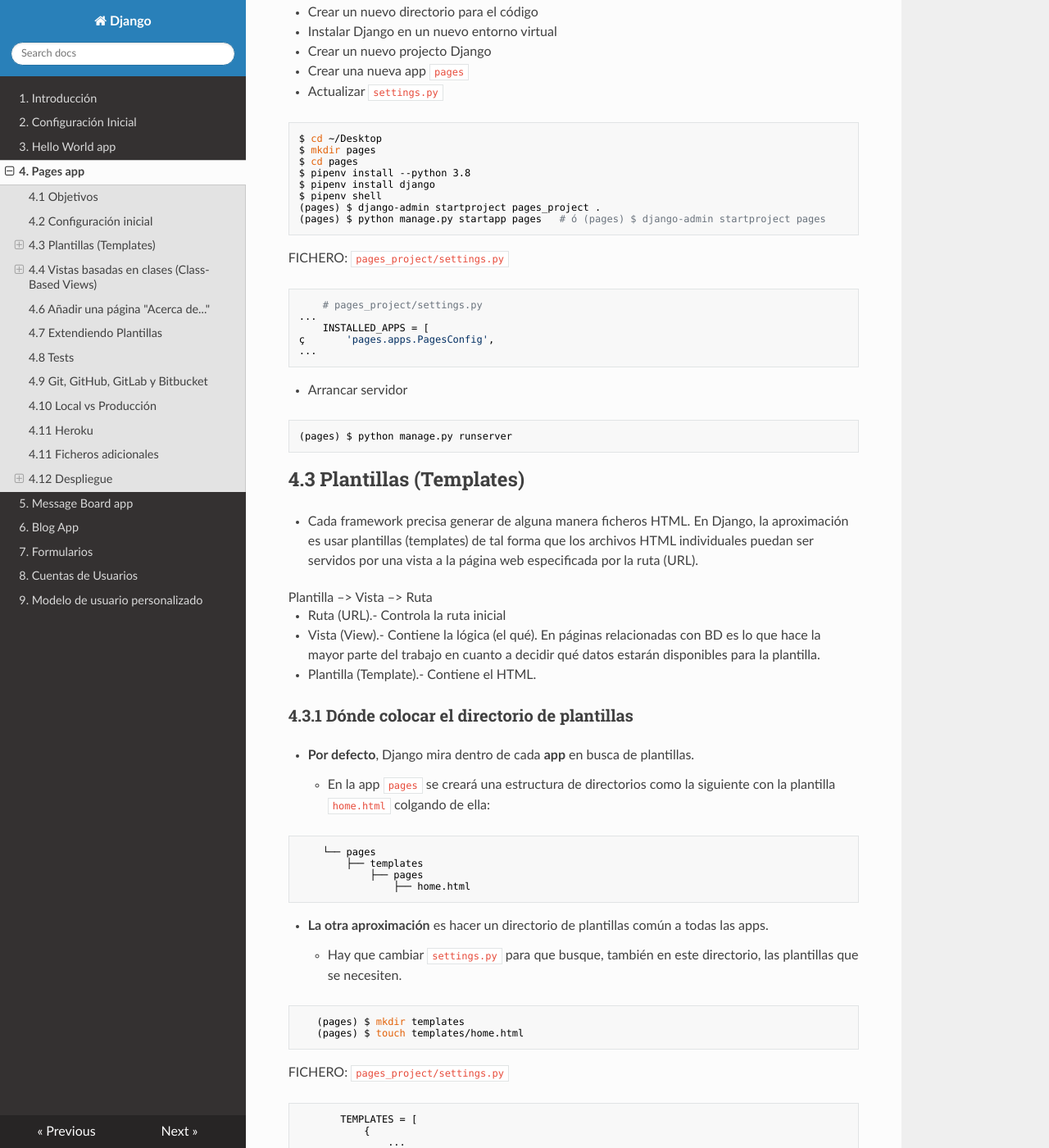
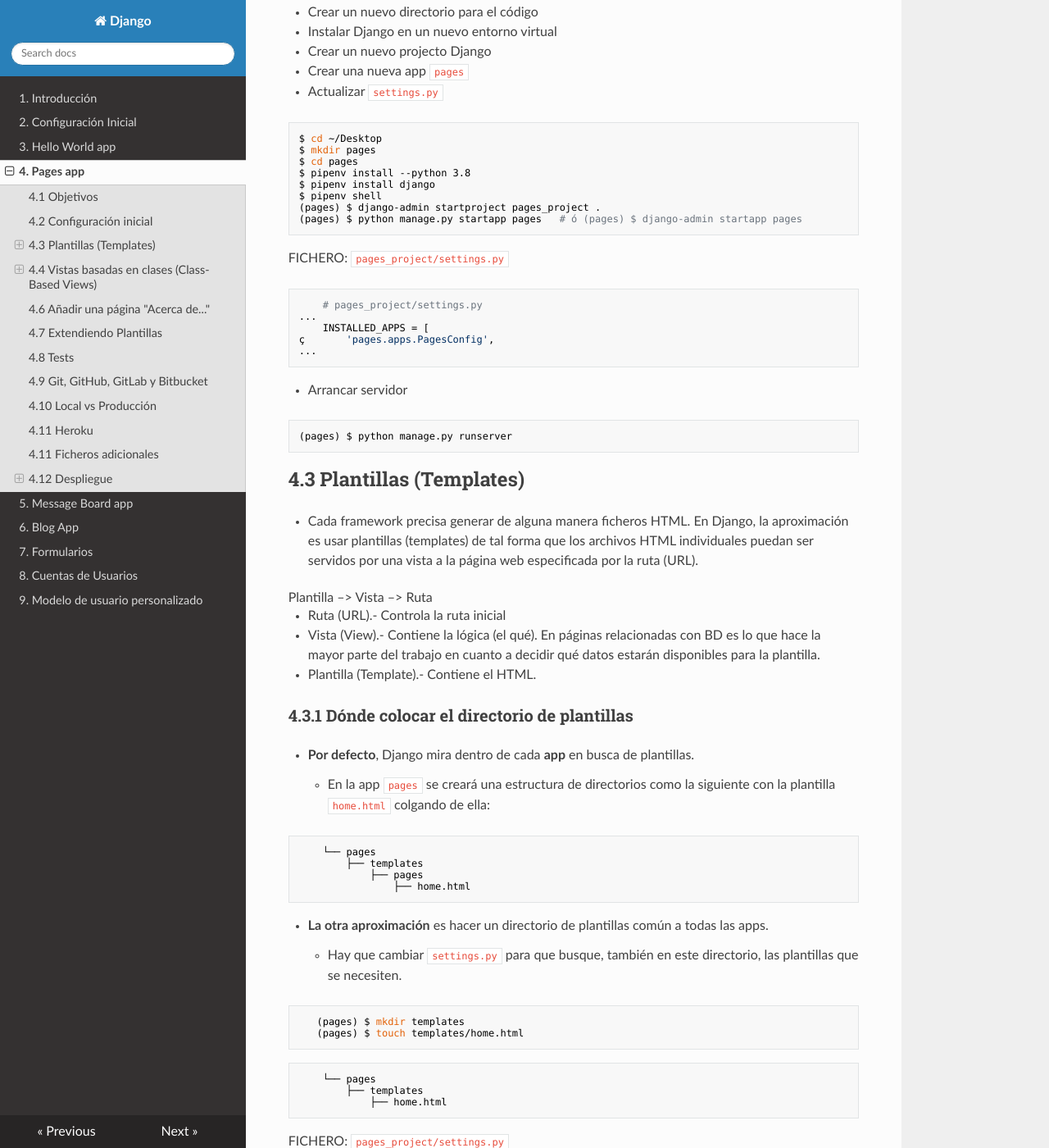
Before and after one commit to mentecatoDev/django, an MkDocs documentation site: the page built from docs/4_pages_app.md, in a window 1280 px wide and 1400 px high, scrolled down 341 px. Shown: the whole window at 82% size. Built offline with MkDocs 1.6.1, drawn with Linux system fonts in a browser that asks for light colours; nearby versions of some CDN libraries.

Commit message:
Arreglado comando startapp y el arbol de plantillas

````diff
--- a/docs/4_pages_app.md
+++ b/docs/4_pages_app.md
@@ -21,7 +21,7 @@
 $ pipenv install django
 $ pipenv shell
 (pages) $ django-admin startproject pages_project .
-(pages) $ python manage.py startapp pages   # ó (pages) $ django-admin startproject pages
+(pages) $ python manage.py startapp pages   # ó (pages) $ django-admin startapp pages
 ```
 
  FICHERO: `pages_project/settings.py`
@@ -70,6 +70,13 @@
    (pages) $ mkdir templates
    (pages) $ touch templates/home.html
 ```
+
+```text
+    └── pages
+        ├── templates
+            ├── home.html
+```
+
 
 FICHERO: `pages_project/settings.py`
 ```python
````
